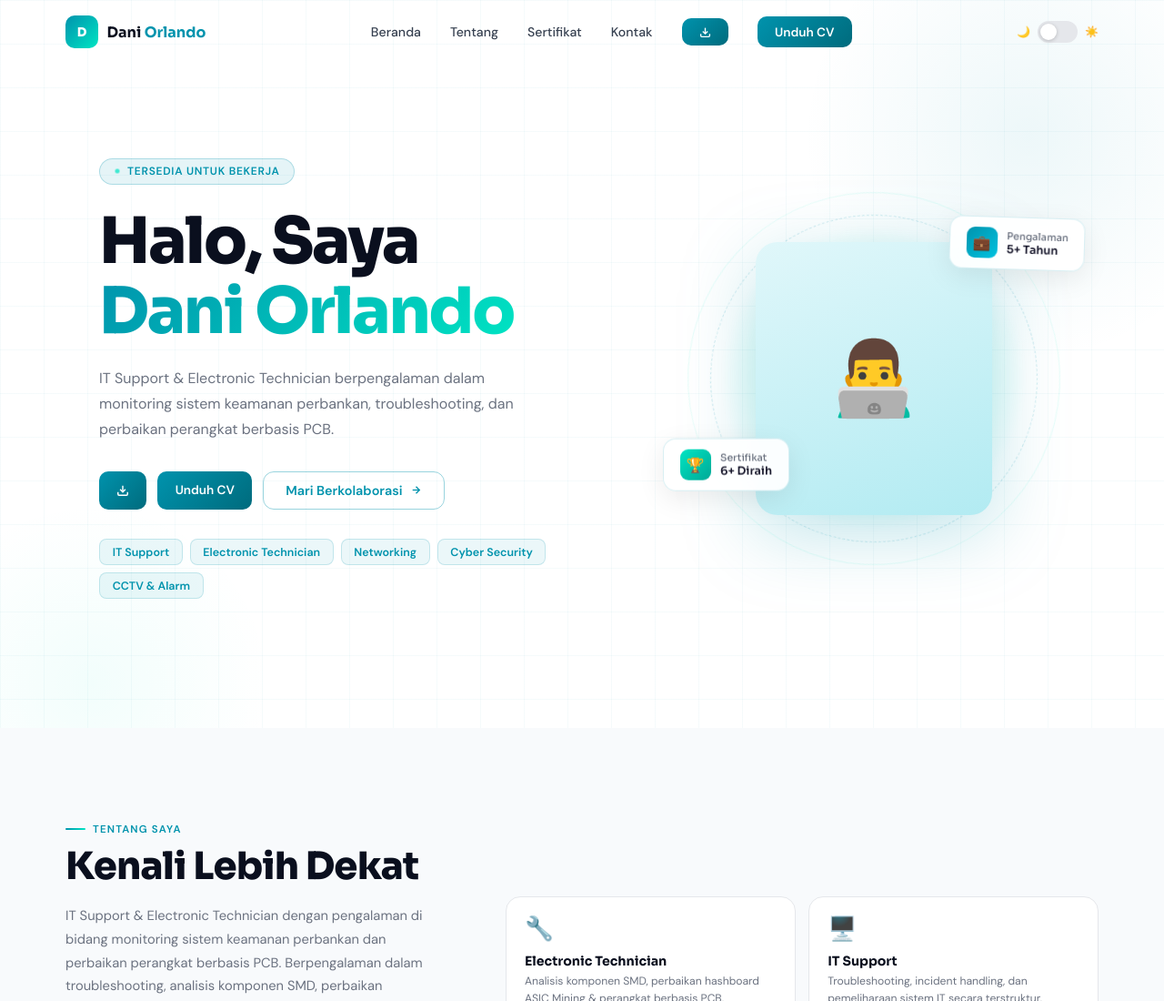
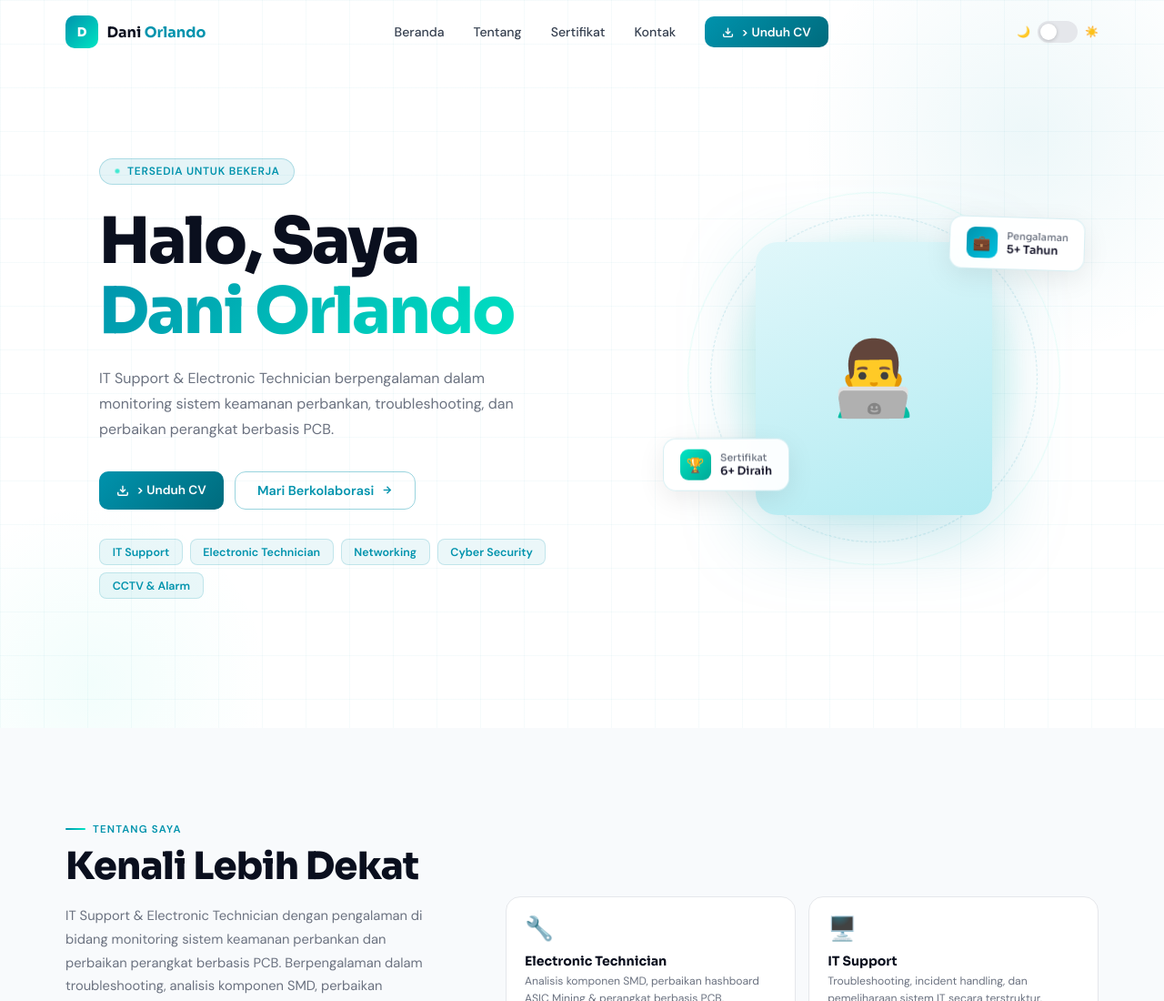
Before and after one commit to DaniOrlando8/daniorlando8.github.io, a website: page index.html in a window 1280 px wide. Shown: the top 1100 px of the page at 91% size. Drawn offline with Linux system fonts and the light colour scheme.

Commit message:
Update index.html

```diff
--- a/index.html
+++ b/index.html
@@ -1267,7 +1267,7 @@
           <a href="#about" class="nav-link">Tentang</a>
           <a href="#blog" class="nav-link">Sertifikat</a>
           <a href="#contact" class="nav-link">Kontak</a>
-          <a href="https://wa.me/6285171115183/" class="btn-primary">
+          <a href="https://drive.google.com/file/d/1DuVlI39P0oAi85hA9TSmUI6Sce3hhG6H/view?usp=drive_link" class="btn-primary">
             <svg
               width="13"
               height="13"
@@ -1280,10 +1280,6 @@
               <polyline points="7 10 12 15 17 10" />
               <line x1="12" y1="15" x2="12" y2="3" />
             </svg>
-            <a
-              href="https://drive.google.com/file/d/1DuVlI39P0oAi85hA9TSmUI6Sce3hhG6H/view?usp=drive_link"
-              target="_blank"
-              class="btn-primary"
             >
               Unduh CV
             </a>
@@ -1319,7 +1315,7 @@
               perangkat berbasis PCB.
             </p>
             <div class="hero-btns fu d3">
-              <a href="https://wa.me/6285171115183/" class="btn-primary">
+              <a href="https://drive.google.com/file/d/1DuVlI39P0oAi85hA9TSmUI6Sce3hhG6H/view?usp=drive_link" class="btn-primary">
                 <svg
                   width="14"
                   height="14"
@@ -1332,15 +1328,11 @@
                   <polyline points="7 10 12 15 17 10" />
                   <line x1="12" y1="15" x2="12" y2="3" />
                 </svg>
-                <a
-                  href="https://drive.google.com/file/d/1DuVlI39P0oAi85hA9TSmUI6Sce3hhG6H/view?usp=drive_link"
-                  target="_blank"
-                  class="btn-primary"
                 >
                   Unduh CV
                 </a>
               </a>
-              <a href="#contact" class="btn-outline">
+              <a href="#https://wa.me/6285171115183/" class="btn-outline">
                 Mari Berkolaborasi
                 <svg
                   width="13"
```
